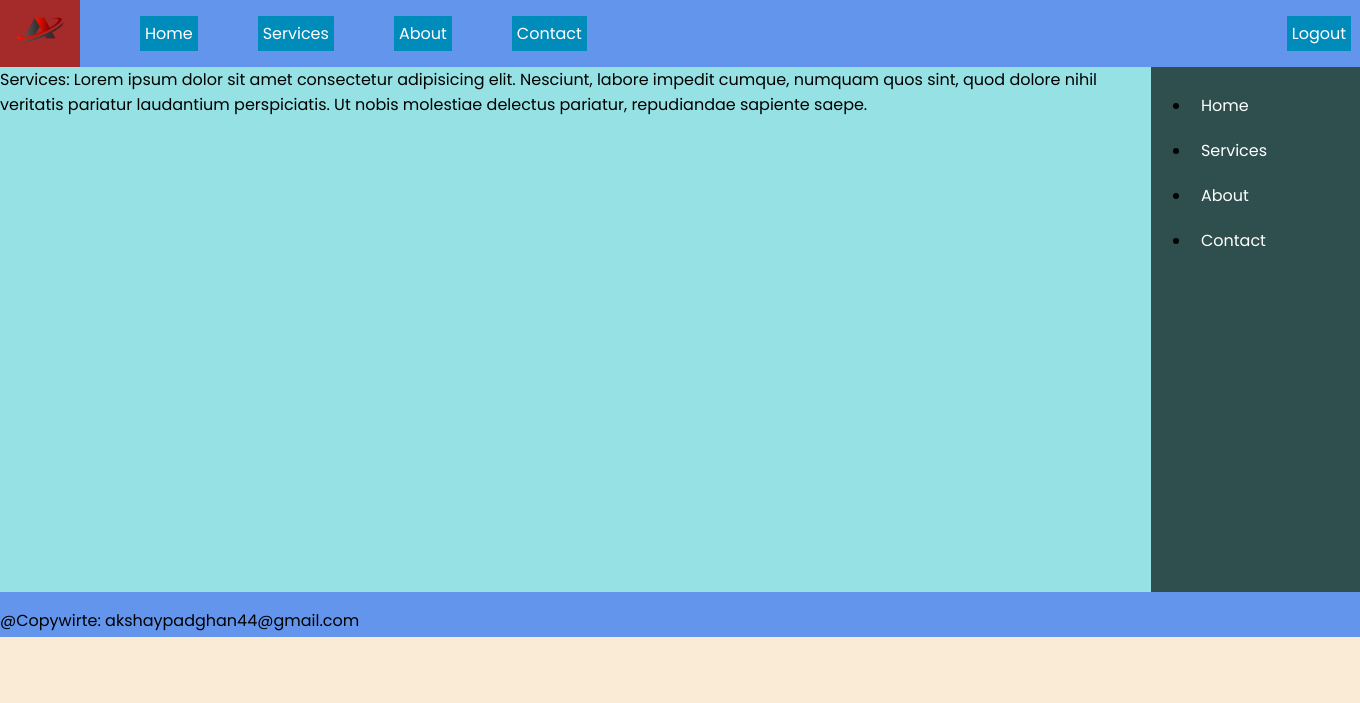
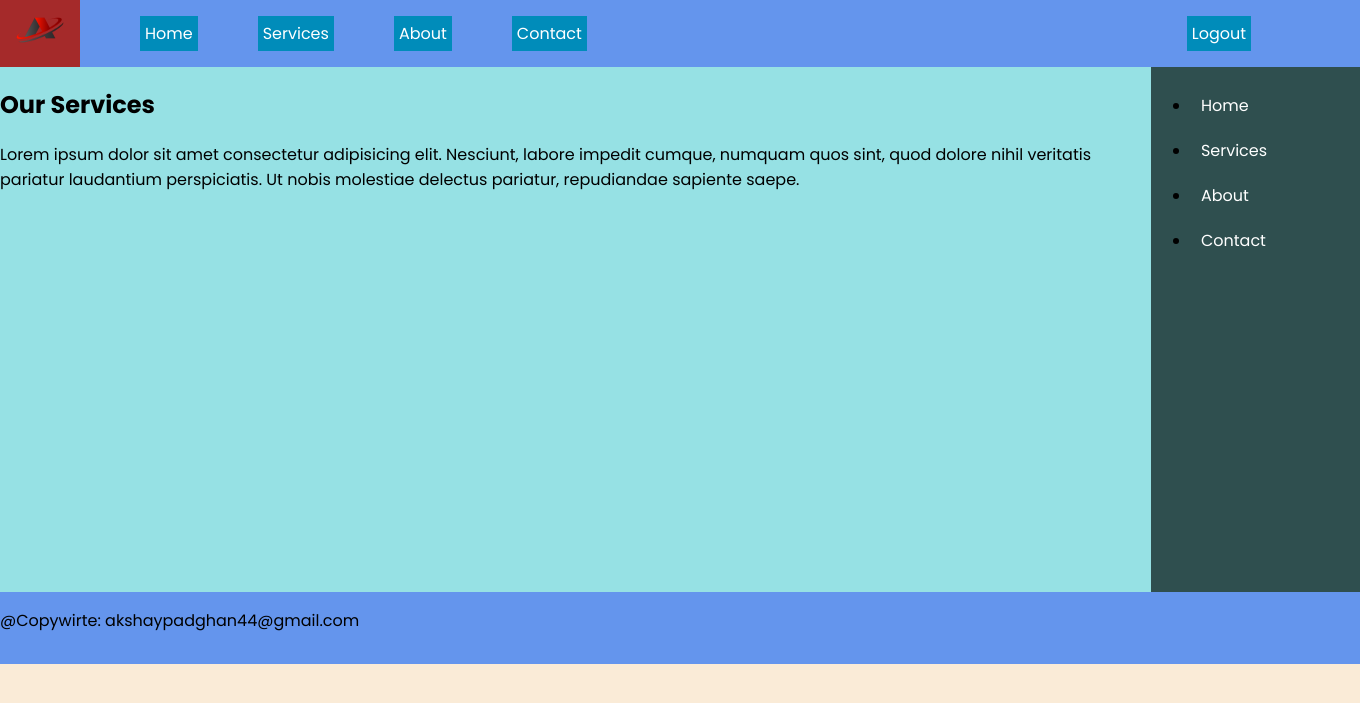
Before and after one commit to akshaypadghan22/PHP-Practice-Project, a PHP site: page /services.php in a window 1360 px wide. Shown: the top 703 px of the page. Run offline with PHP 8.4, Linux system fonts and the light colour scheme.

Commit message:
file changes

```diff
--- a/Contact.php
+++ b/Contact.php
@@ -25,7 +25,7 @@
     <div id="content"  >
        <div >
 
-   Contact Us:
+    <h2> Contact Us</h2>
     Lorem ipsum dolor sit amet consectetur adipisicing elit. Nesciunt, labore impedit cumque, numquam quos sint, quod dolore nihil veritatis pariatur laudantium perspiciatis. Ut nobis molestiae delectus pariatur, repudiandae sapiente saepe.
 
  </div>
--- a/index.css
+++ b/index.css
@@ -31,7 +31,7 @@
 #footer{
     background-color: cornflowerblue;
     width: auto;
-    height: 30px;
+    height: auto;
     padding-bottom: 15px;
     font-family: 'Poppins', sans-serif;
 
--- a/index.php
+++ b/index.php
@@ -35,7 +35,7 @@
             </h1>
             <br>
             <div style="margin-left: 10px;">
-                <button class="getbtn">Get a call back now →</button>
+                <a href="Contact.php"><button class="getbtn">Get a call back now →</button></a>
             </div>
 
 
--- a/navbar.php
+++ b/navbar.php
@@ -5,7 +5,7 @@
         <p class="head"><a class="anc" href="services.php">Services</a></p>
         <p class="head"><a class="anc" href="About.php">About</a></p>
         <p class="head"><a class="anc" href="Contact.php">Contact</a></p>
-        <p class="head" style="margin-left: 700px; "><a class="anc" href="login.php">Logout</a></p>
+        <p class="head" style="margin-left: 600px; "><a class="anc" href="login.php">Logout</a></p>
     </div>
 
 </div>
--- a/services.php
+++ b/services.php
@@ -25,7 +25,7 @@
     <div id="content"  >
        <div >
 
-    Services:
+    <h2>Our Services</h2>
     Lorem ipsum dolor sit amet consectetur adipisicing elit. Nesciunt, labore impedit cumque, numquam quos sint, quod dolore nihil veritatis pariatur laudantium perspiciatis. Ut nobis molestiae delectus pariatur, repudiandae sapiente saepe.
 
  </div>
```
Also changed, not shown: README.md (added).
